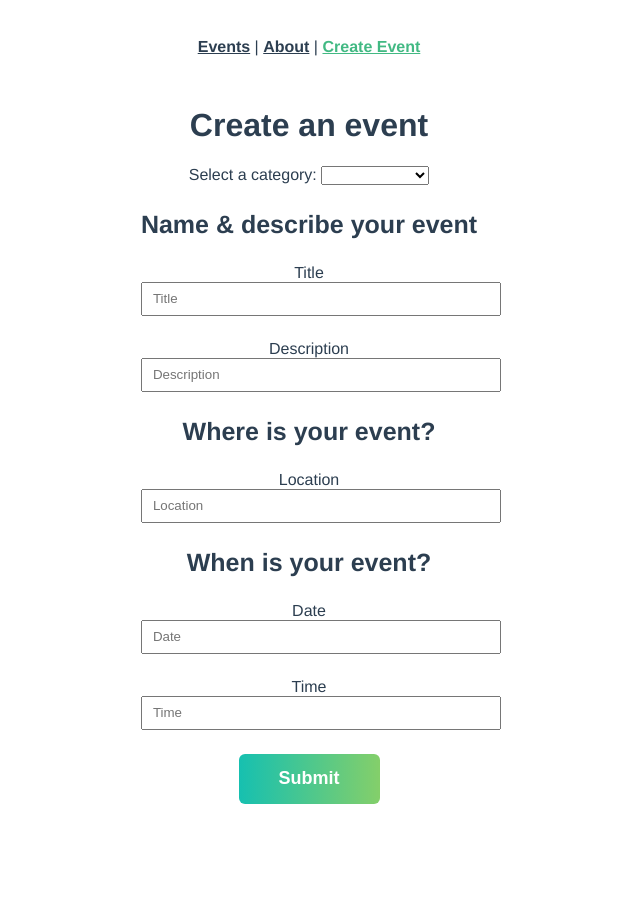
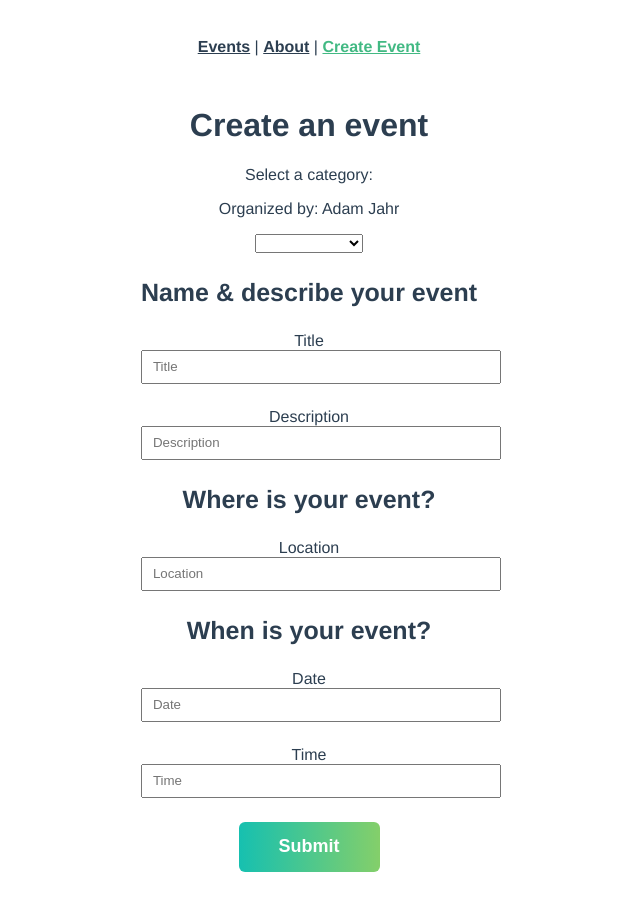
Before and after one commit to alesm0101/smartwalletvue, a Vue app: page /event/create in a window 1280 px wide. Shown: the top 910 px of the page, without its empty margins (331-971 px from the left). Built offline with nearby package versions, Linux system fonts and the light colour scheme.

Commit message:
add name

```diff
--- a/src/views/EventCreate.vue
+++ b/src/views/EventCreate.vue
@@ -4,6 +4,7 @@
   <div class="form-container">
     <form @submit.prevent="onSubmit">
       <label>Select a category: </label>
+      <p>Organized by: {{ useUserStore.userInfo.name }}</p>
       <select v-model="event.category">
         <option
           v-for="option in categories"
```
